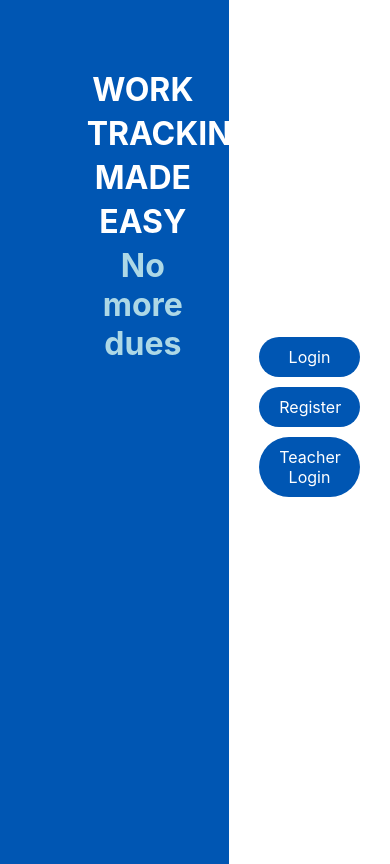
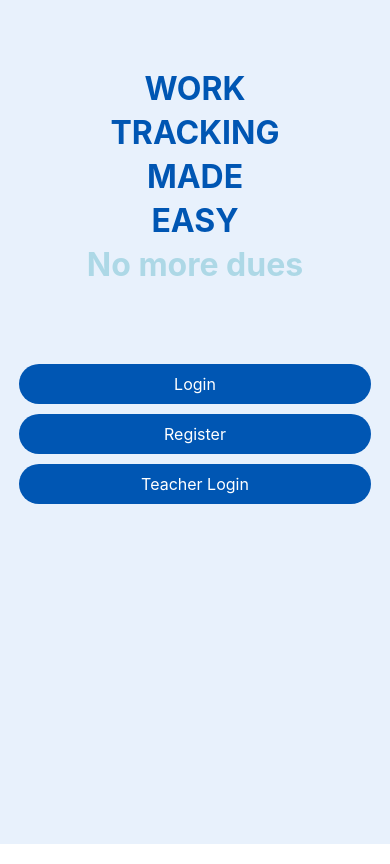
Before and after one commit to Nxtep-Kerala/miniproject1_react_assigmentMS, a React (Create React App) app: page / in a window 390 px wide. Built offline with nearby package versions, Linux system fonts and the light colour scheme.

Commit message:
fixed responsiveness in login,home and register page

```diff
--- a/src/components/Home.css
+++ b/src/components/Home.css
@@ -55,3 +55,41 @@
 .button:hover {
   background-color: #004080;
 }
+
+/* Media Queries for Mobile Responsiveness */
+@media (max-width: 768px) {
+  .home-container {
+    flex-direction: column;
+    justify-content: center;
+    overflow-y: hidden;
+  }
+
+  .left-panel {
+    padding: 20px;
+    height: auto;
+    text-align: center;
+    background-color: #e8f1fc;
+    height: 100%;
+    width: 100%;
+  }
+  .right-panel{
+    height: 100%;
+    width: 100%;
+    background-color: #e8f1fc;
+  }
+
+  .Header1 {
+    margin-top: 10%;
+    margin-left: 0;
+    color: #0056b3;
+  }
+
+  .button-container {
+    margin-top: -20%;
+    width: 100%;
+  }
+
+  .button {
+    width: 80%;
+  }
+}
--- a/src/components/Home.js
+++ b/src/components/Home.js
@@ -9,6 +9,7 @@ const Home = () => {
         <h1 className="Header1">
           <span>WORK</span> <span>TRACKING</span> <span>MADE</span> <span>EASY</span><span className="light">No more dues</span>
         </h1>
+
       </div>
       <div className="right-panel">
         <div className="button-container">
--- a/src/components/Register.module.css
+++ b/src/components/Register.module.css
@@ -56,7 +56,6 @@
 .inputContainer{
   border-radius: 30px;
   border: 1px solid #0056b3;
-  background: #fff7f4;
   height: 40px;
   width: 100%; /* Use full width on small screens */
   max-width: 400px; /* Limit width on larger screens */
@@ -99,3 +98,35 @@
 .registerButton:hover {
   background-color: #0056b3;
 }
+@media (max-width: 768px) {
+  .registerContainer {
+    flex-direction: column;
+    justify-content: center;
+    align-items: center;
+  }
+
+  .leftPanel {
+    display: none;
+  }
+
+  .Header1 {
+    margin-top: 10%;
+    margin-left: 0;
+  }
+
+  .rightPanel {
+    padding: 20px;
+    border-radius: 8px;
+    box-shadow: 0 2px 4px rgba(0, 0, 0, 0.1);
+    height: auto;
+    text-align: center;
+  }
+
+  .inputContainer {
+    width: 80%;
+  }
+
+  .registerButton {
+    width: 80%;
+  }
+}
```
